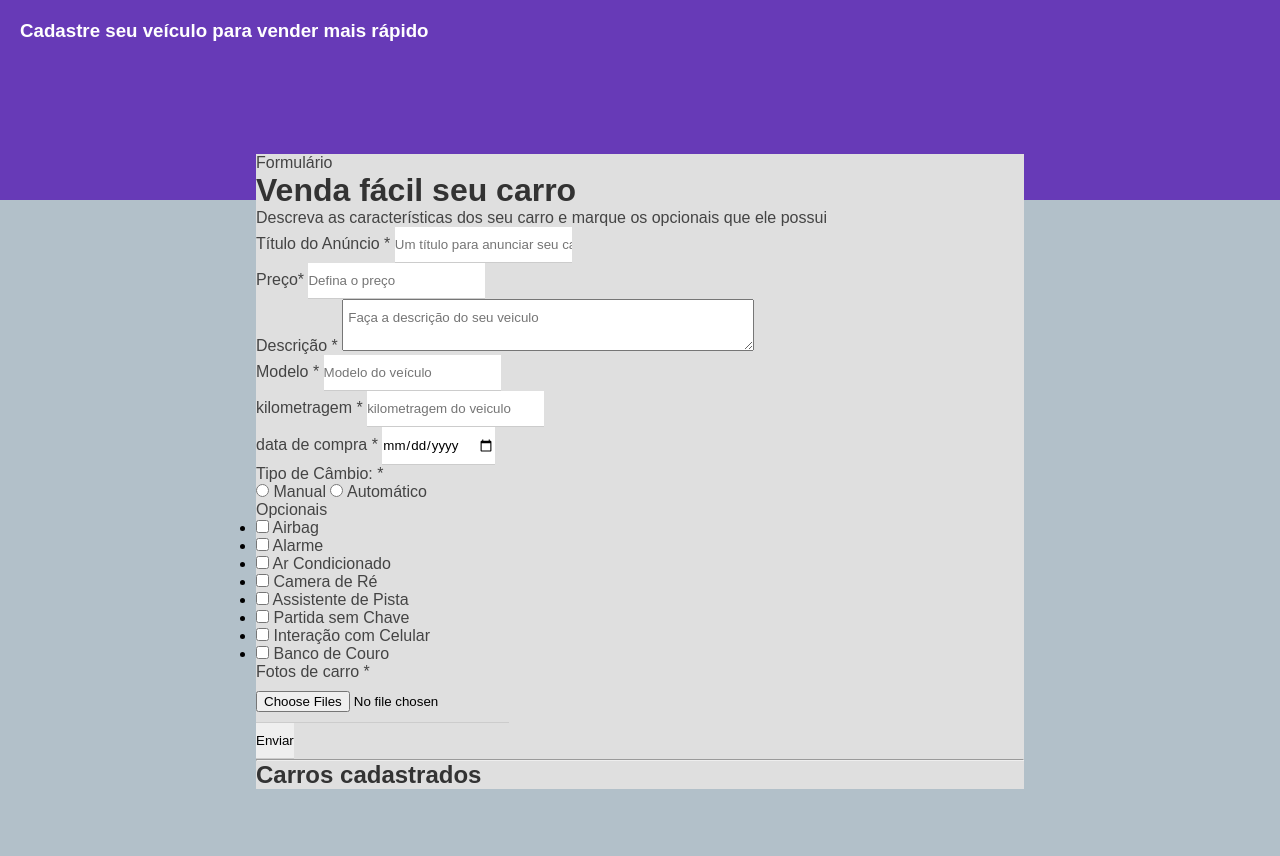
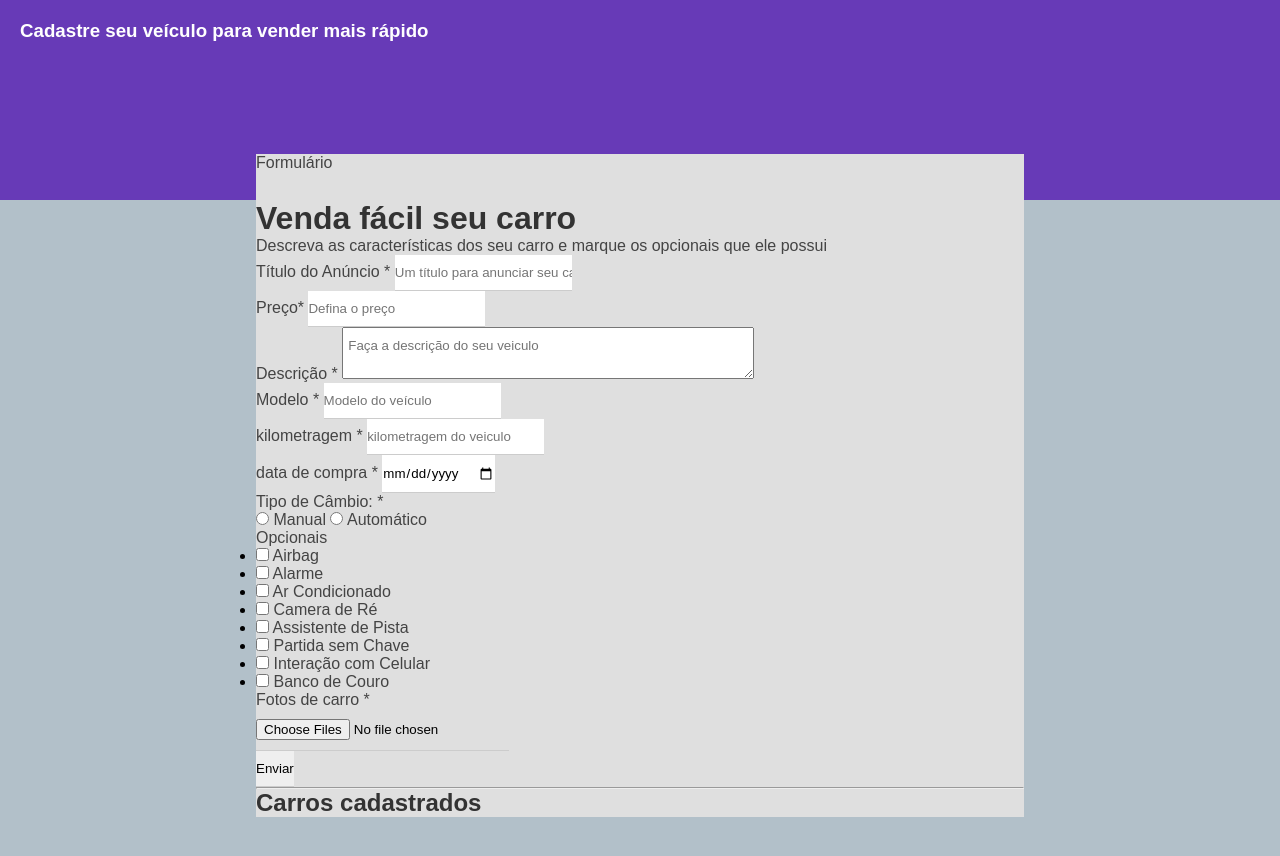
Before and after one commit to MatheusGlich/ProjectCarStore, a plain HTML site: page index.html in a window 1280 px wide. Before the commit the page ends 835 px from the top, so only its background shows below. Drawn offline with Linux system fonts and the light colour scheme.

Commit message:
islovakia

```diff
--- a/css/style.css
+++ b/css/style.css
@@ -48,3 +48,8 @@ textarea {
     position: relative;
     top: -46px;
 }
+
+.form-header {
+    border-bottom: 1px solid #dfdfdf;
+    height: 45px;
+}
```
